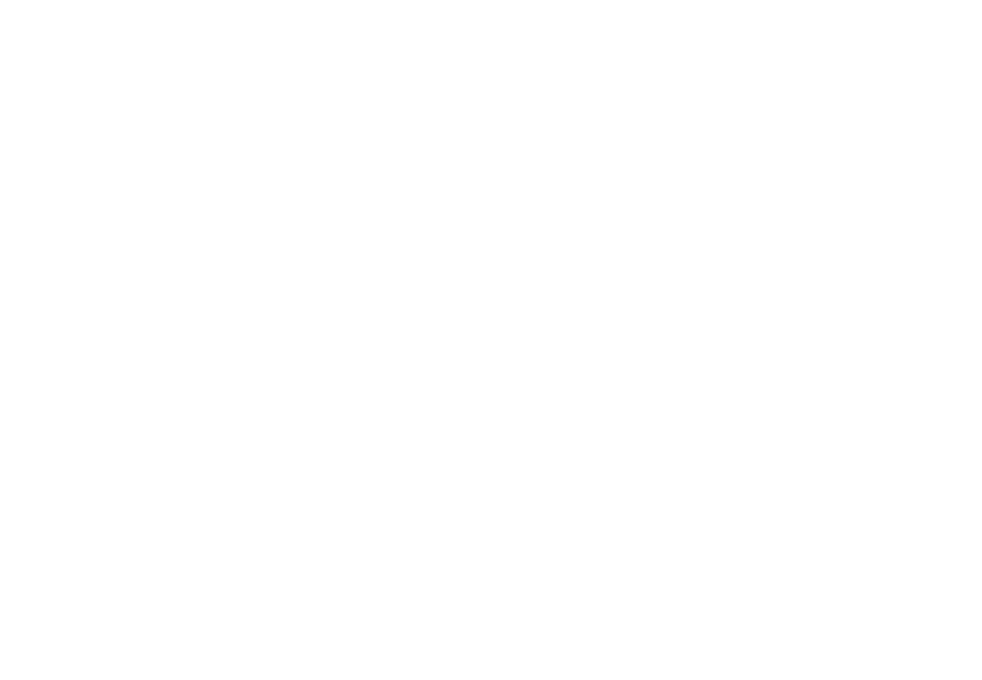
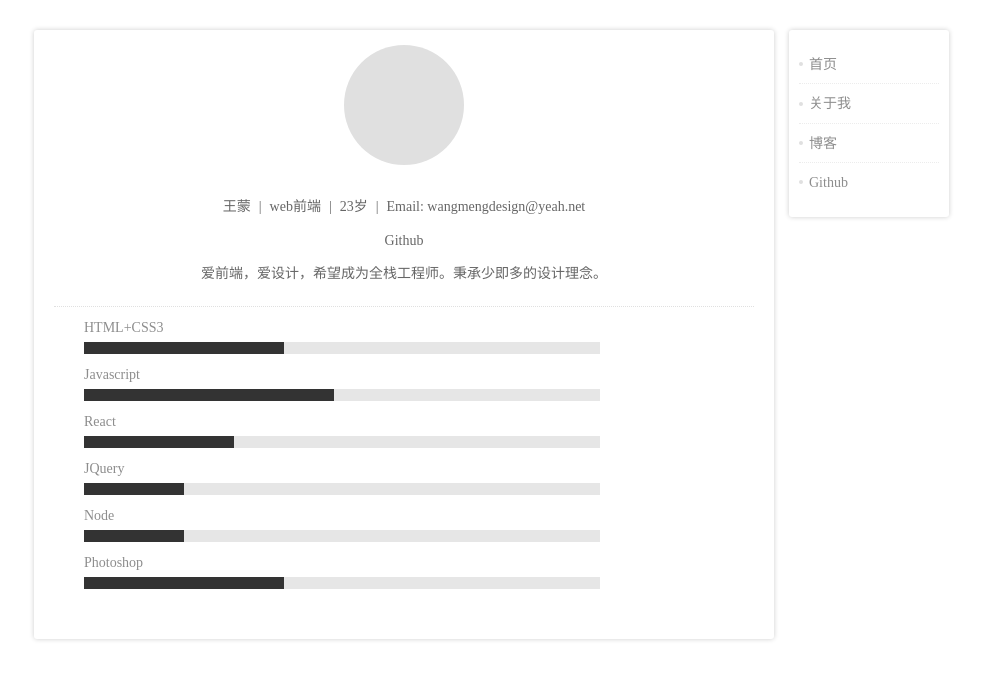
Before and after one commit to MountainWindGit/NewBlog, a React (Create React App) app: page /about in a window 1280 px wide. Shown: the top 680 px of the page, without its empty margins (106-1088 px from the left). Built offline with nearby package versions, Linux system fonts and the light colour scheme.

Commit message:
个人中心

```diff
--- a/src/App.js
+++ b/src/App.js
@@ -1,11 +1,14 @@
 import React from 'react';
+import {Route} from 'react-router-dom';
+
 import HomePage from './home/';
-import {Route} from 'react-router-dom';
+import About from './about/';
 
 const App = () => {
     return (
         <div>
             <Route exact path='/' component={HomePage} />
+            <Route path='/about' component={About} />
         </div>
     )
 }
--- /dev/null
+++ b/src/about/index.js
@@ -0,0 +1,13 @@
+import React from 'react';
+import Intro from './intro';
+import Menu from './menu';
+import './style.css';
+
+const About = () => (
+    <div className="intro-flex clearfix">
+        <Intro />
+        <Menu />
+    </div>
+)
+
+export default About;
--- /dev/null
+++ b/src/about/intro.js
@@ -0,0 +1,72 @@
+import React from 'react';
+import {Motion, spring} from 'react-motion';
+
+//头像简介
+const HeadPor = () => (
+    <div className="head-por"></div>
+)
+
+//个人简介
+const Info = () => (
+    <div className="info-me">
+        <p className="info-title"><span>王蒙</span>|<span>web前端</span>|<span>23岁</span>|<span>Email: wangmengdesign@yeah.net</span></p>
+        <p className="info-link">Github</p>
+        <p className="info-intro">爱前端，爱设计，希望成为全栈工程师。秉承少即多的设计理念。</p>
+    </div>
+)
+
+//个人技能
+const Skills = () => (
+    <ul className="skills">
+        <li className="html">
+            <Motion defaultStyle={{width:0}}
+                style={{width: spring(200)}}
+            >
+                {value => <p className="html-anima" style={{width: value.width}}></p>}
+            </Motion>
+        </li>
+        <li className="javascript">
+            <Motion defaultStyle={{width:0}}
+                style={{width: spring(250)}}
+            >
+                {value => <p className="javascript-anima" style={{width: value.width}}></p>}
+            </Motion>
+        </li>
+        <li className="react">
+            <Motion defaultStyle={{width:0}}
+                style={{width: spring(150)}}
+            >
+                {value => <p className="react-anima" style={{width: value.width}}></p>}
+            </Motion>
+        </li>
+        <li className="query">
+            <Motion defaultStyle={{width:0}}
+                style={{width: spring(100)}}
+            >
+                {value => <p className="query-anima" style={{width: value.width}}></p>}
+            </Motion>
+        </li>
+        <li className="node">
+            <Motion defaultStyle={{width:0}}
+                style={{width: spring(100)}}
+            >
+                {value => <p className="node-anima" style={{width: value.width}}></p>}
+            </Motion>
+        </li>
+        <li className="photoshop">
+            <Motion defaultStyle={{width:0}}
+                style={{width: spring(200)}}
+            >
+                {value => <p className="photoshop-anima" style={{width: value.width}}></p>}
+            </Motion>
+        </li>
+    </ul>
+)
+
+export default () => (
+    <div className="container">
+        <HeadPor />
+        <Info />
+        <Skills />
+    </div>
+)
--- /dev/null
+++ b/src/about/menu.js
@@ -0,0 +1,13 @@
+import React from 'react';
+import {Link} from 'react-router-dom';
+
+const Menu = () => (
+    <ul className="menu-fixed">
+        <li><Link to='/'>首页</Link></li>
+        <li><Link to='/about'>关于我</Link></li>
+        <li><Link to='/about'>博客</Link></li>
+        <li><a href="https://github.com/MengSirGit/" target="_blank">Github</a></li>
+    </ul>
+)
+
+export default Menu;
--- /dev/null
+++ b/src/about/style.css
@@ -0,0 +1,129 @@
+.intro-flex{
+    max-width: 1000px;
+    margin: 0 auto;
+}
+
+.container{
+    float: left;
+    width: 740px;
+    margin-top: 30px;
+    box-shadow: 0 0 5px rgba(0,0,0,.2);
+    padding: 15px 20px;
+    border-radius: 3px;
+    box-sizing: border-box;
+}
+
+.container .head-por{
+    width:120px;
+    height: 120px;
+    background-color: #e0e0e0;
+    border-radius: 50%;
+    margin: 0 auto;
+}
+
+.info-me {
+    text-align: center;
+    line-height: 2.4;
+    margin-top: 25px;
+    border-bottom: 1px dotted #e0e0e0;
+    padding-bottom: 15px;
+}
+.info-me p{
+    font-size: 14px;
+    color: #666;
+}
+.info-me span{
+    padding: 0 8px;
+}
+
+.menu-fixed{
+    position: fixed;
+    top: 30px;
+    right: 50%;
+    width: 160px;
+    margin-right: -415px;
+    box-shadow: 0 0 5px rgba(0,0,0,.2);
+    border-radius: 3px;
+    box-sizing: border-box;
+    padding: 15px 10px;
+}
+
+.menu-fixed li {
+    position: relative;
+    line-height: 2.4;
+    padding-left: 10px;
+    border-bottom: 1px dotted #ececec;
+}
+.menu-fixed li::after{
+    content: '';
+    position: absolute;
+    top: 50%;
+    left: 0;
+    width: 4px;
+    height: 4px;
+    border-radius: 50%;
+    margin-top: -2px;
+    background-color: #e0e0e0;
+}
+.menu-fixed li:nth-of-type(4){
+    border-bottom: 0;
+}
+.menu-fixed li a{
+    font-size: 14px;
+    color: #8d8d8d;
+}
+.menu-fixed li a:hover{
+    color: #333;
+}
+
+.skills{
+    padding-left: 30px;
+    margin-top: 35px;
+}
+
+.skills li{
+    position: relative;
+    width: 516px;
+    height: 12px;
+    background-color: #e6e6e6;
+    margin-bottom:35px;
+}
+.skills li p{
+    position: absolute;
+    left: 0;
+    top: 0;
+    height: 100%;
+    z-index: 9;
+    background-color: #333;
+}
+/*
+.skills .html-anima{
+    background-color: #f30;
+} */
+
+.skills li::after{
+    position: absolute;
+    top: -22px;
+    left: 0;
+    font-size: 14px;
+    color:#8d8d8d;
+}
+
+.skills .html::after{
+    content: 'HTML+CSS3';
+}
+.skills .javascript::after{
+    content: 'Javascript';
+}
+.skills .react::after{
+    content: 'React';
+}
+.skills .query::after{
+    content: 'JQuery';
+}
+.skills .node::after{
+    content: 'Node';
+}
+.skills .photoshop::after{
+    content: 'Photoshop';
+}
--- a/src/home/index.css
+++ b/src/home/index.css
@@ -34,10 +34,10 @@
     content: '';
     position: absolute;
     width: 0;
-    height: 2px;
+    height: 1px;
     top: 50%;
     left: 0;
-    margin-top: -1px;
+    /* margin-top: -1px; */
     background-color: #333;
     z-index: 10;
     -webkit-transition: width .3s ease;
--- a/src/home/index.js
+++ b/src/home/index.js
@@ -77,8 +77,8 @@
                     <div className="flex-box">
                         <h2 className="title">less is more</h2>
                         <ul className="nav-ul">
-                            <li><Link to='/'>关于我</Link></li>
-                            <li><Link to='/'>博客</Link></li>
+                            <li><Link to='/about'>关于我</Link></li>
+                            <li><Link to='/about'>博客</Link></li>
                             <li><a href="https://github.com/MengSirGit/" target="_blank">Github</a></li>
                         </ul>
                     </div>
--- a/src/index.css
+++ b/src/index.css
@@ -10,3 +10,14 @@
 a:link{color:#009;}
 a:visited{color:#800080;}
 a:hover,a:active,a:focus{color:#c00;text-decoration:none;}
+
+.clearfix:after{
+    display: block;
+    clear: both;
+    content: "";
+    visibility: hidden;
+    height: 0;
+}
+.clearfix{
+    zoom:1;
+}
```
